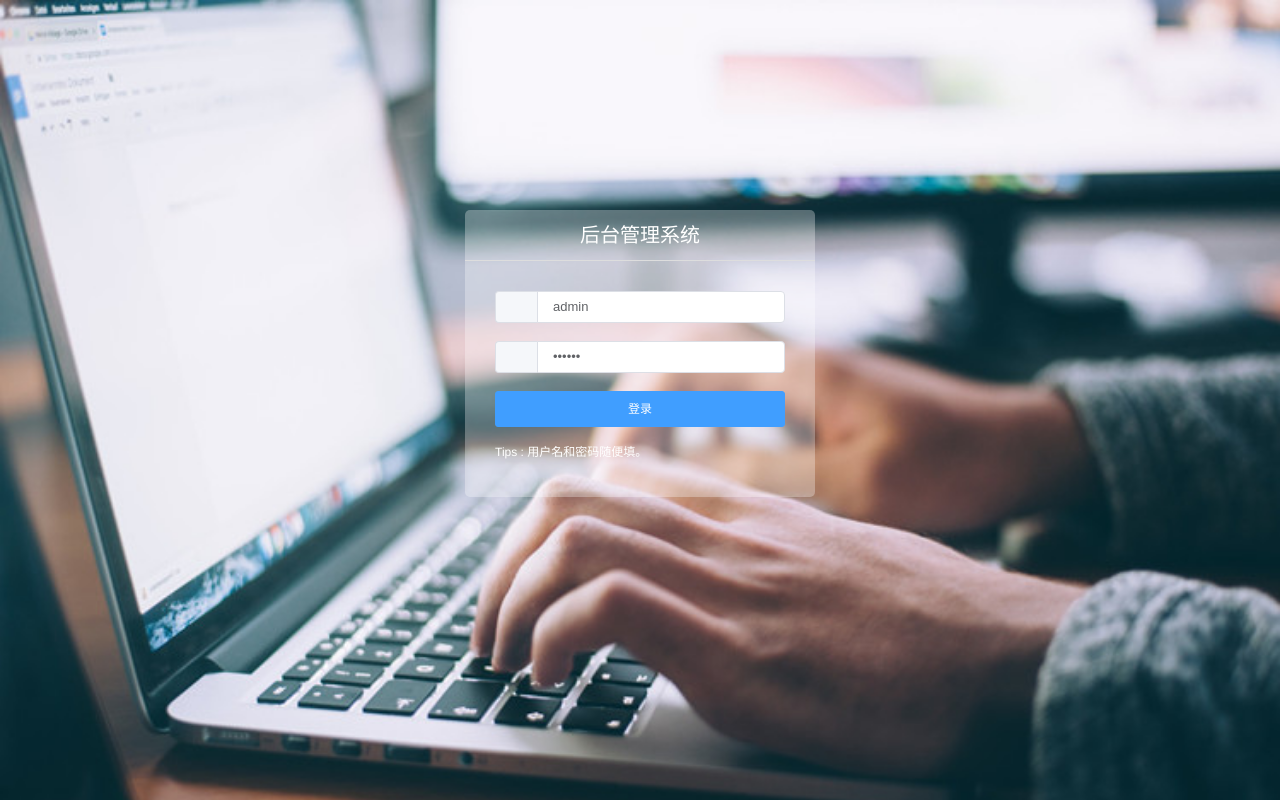
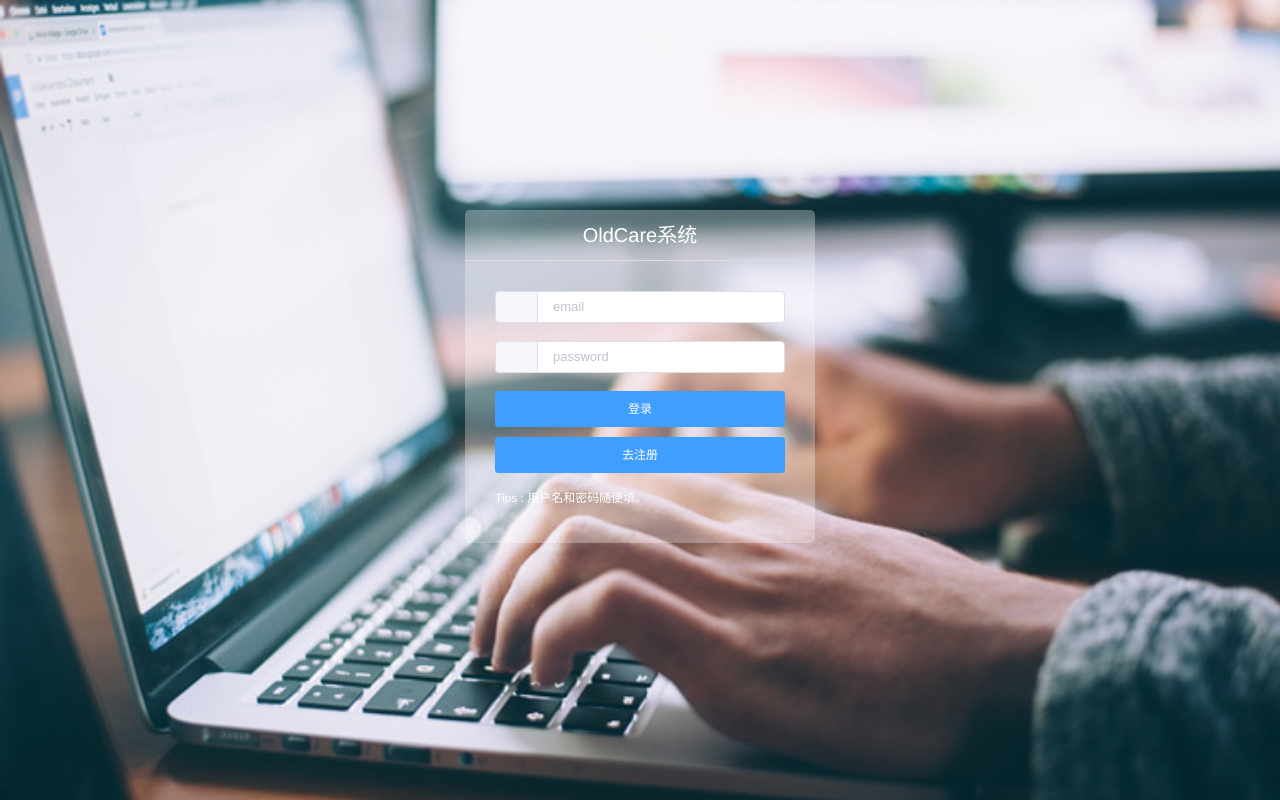
Before and after one commit to xzc0605/xiaoxueqiZJ, a Vue app in the folder web/: page /#/login in a window 1280 px wide. Built offline with nearby package versions, Linux system fonts and the light colour scheme; a small style sheet from the web is missing.

Commit message:
徐紫程提交 注册登录前端部分简单判断（还需调整）

```diff
--- a/web/src/components/page/Login.vue
+++ b/web/src/components/page/Login.vue
@@ -1,26 +1,72 @@
 <template>
     <div class="login-wrap">
         <div class="ms-login">
-            <div class="ms-title">后台管理系统</div>
-            <el-form :model="param" :rules="rules" ref="login" label-width="0px" class="ms-content">
-                <el-form-item prop="username">
-                    <el-input v-model="param.username" placeholder="username">
+            <div class="ms-title">OldCare系统</div>
+            <el-form :model="form" :rules="rules" ref="login" label-width="0px" class="ms-content">
+                <el-form-item prop="username" v-show="showL">
+                    <el-input v-model="form.email" placeholder="email">
                         <el-button slot="prepend" icon="el-icon-lx-people"></el-button>
                     </el-input>
                 </el-form-item>
-                <el-form-item prop="password">
+                <el-form-item prop="password" v-show="showL">
                     <el-input
                         type="password"
                         placeholder="password"
-                        v-model="param.password"
-                        @keyup.enter.native="submitForm()"
+                        v-model="form.password"
+                        @keyup.enter.native="Login()"
                     >
                         <el-button slot="prepend" icon="el-icon-lx-lock"></el-button>
                     </el-input>
                 </el-form-item>
+
+              <el-form-item prop="username" v-show="showR">
+                <el-input v-model="form.email" placeholder="email">
+                  <el-button slot="prepend" icon="el-icon-lx-people"></el-button>
+                </el-input>
+              </el-form-item>
+              <el-form-item prop="username" v-show="showR">
+                <el-input v-model="form.phone" placeholder="phone">
+                  <el-button slot="prepend" icon="el-icon-lx-people"></el-button>
+                </el-input>
+              </el-form-item>
+              <el-form-item prop="username" v-show="showR">
+                <el-input v-model="form.nickname" placeholder="nickname">
+                  <el-button slot="prepend" icon="el-icon-lx-people"></el-button>
+                </el-input>
+              </el-form-item>
+              <el-form-item prop="password" v-show="showR">
+                <el-input
+                    type="password"
+                    placeholder="password"
+                    v-model="form.password"
+                >
+                  <el-button slot="prepend" icon="el-icon-lx-lock"></el-button>
+                </el-input>
+              </el-form-item>
+              <el-form-item prop="password" v-show="showR">
+                <el-input
+                    type="password"
+                    placeholder="password again"
+                    v-model="form.repassword"
+                >
+                  <el-button slot="prepend" icon="el-icon-lx-lock"></el-button>
+                </el-input>
+              </el-form-item>
+
+
+
                 <div class="login-btn">
-                    <el-button type="primary" @click="submitForm()">登录</el-button>
+                    <el-button type="primary" @click="Login()" v-show="showL">登录</el-button>
                 </div>
+              <div class="login-btn">
+                <el-button type="primary" @click="toRegister()" v-show="showL">去注册</el-button>
+              </div>
+              <div class="login-btn">
+                <el-button type="primary" @click="Register()" v-show="showR">注册</el-button>
+              </div>
+              <div class="login-btn">
+                <el-button type="primary" @click="toLogin()" v-show="showR">去登录</el-button>
+              </div>
                 <p class="login-tips">Tips : 用户名和密码随便填。</p>
             </el-form>
         </div>
@@ -31,19 +77,41 @@
 export default {
     data: function() {
         return {
+          showL: true,
+          showR: false,
+
+          form: {
+            email: "",
+            password: "",
+            repassword: "",
+            nickname: "",
+            phone: ""
+          },
+
             param: {
                 username: 'admin',
                 password: '123123',
             },
-            rules: {
+
+          //表单的验证规则对象
+          rules: {
+            email: [
+              {required: true, message: '请输入用户账户（邮箱）', trigger: 'blur'},
+            ],
+            password: [
+              {required: true, message: '请输入密码', trigger: 'blur'},
+              {min: 3, max: 10, message: '长度在3到10个字符之间', trigger: 'blur'}
+            ]
+          }
+           /* rules: {
                 username: [{ required: true, message: '请输入用户名', trigger: 'blur' }],
                 password: [{ required: true, message: '请输入密码', trigger: 'blur' }],
-            },
+            },*/
         };
     },
     methods: {
-        submitForm() {
-            this.$refs.login.validate(valid => {
+        async Login() {
+            this.$refs.login.validate(async valid => {
                 if (valid) {
                     this.$message.success('登录成功');
                     localStorage.setItem('ms_username', this.param.username);
@@ -55,6 +123,40 @@ export default {
                 }
             });
         },
+      Register(){
+        if (this.form.email.length === 0) {
+          this.$message.error("邮箱不得为空")
+          return;
+        }
+
+        this.$refs.login.validate(async valid => {
+              if (!valid) {
+                this.$message.error("输入格式错误")
+                return;
+              }
+              if (this.form.password !== this.form.repassword) {
+                this.$message.error("两次输入密码不一致")
+                return;
+              }
+
+        })
+      },
+      toRegister() {
+        this.showL = false;
+        this.showR = true;
+        this.form.repassword = "";
+        this.form.password = "";
+        this.form.email = "";
+        this.form.phone = "";
+      },
+      toLogin() {
+        this.showL = true;
+        this.showR = false;
+        this.form.passAgain = "";
+        this.form.password = "";
+        this.form.email = "";
+        this.form.nickname="";
+      }
     },
 };
 </script>
```
